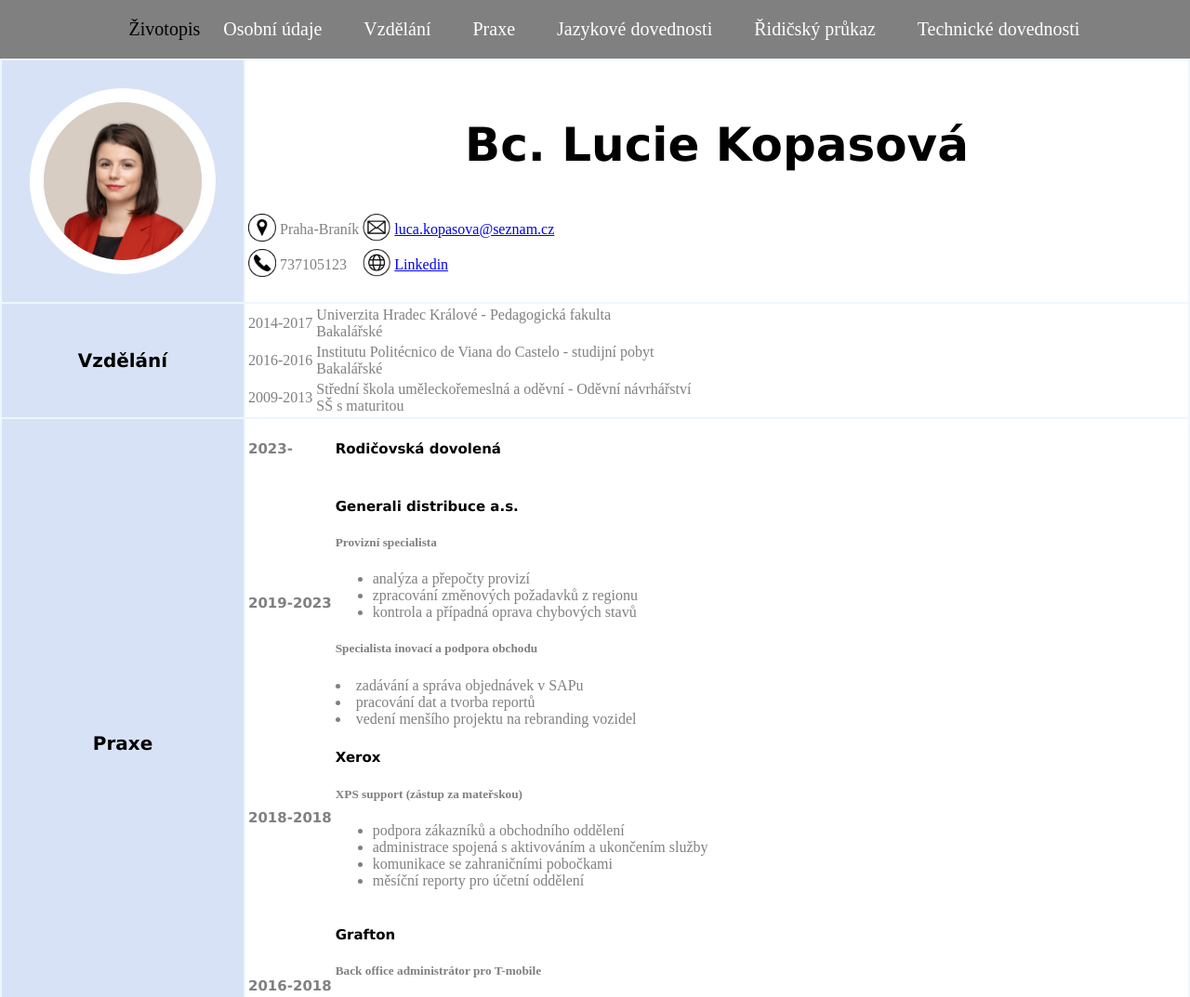
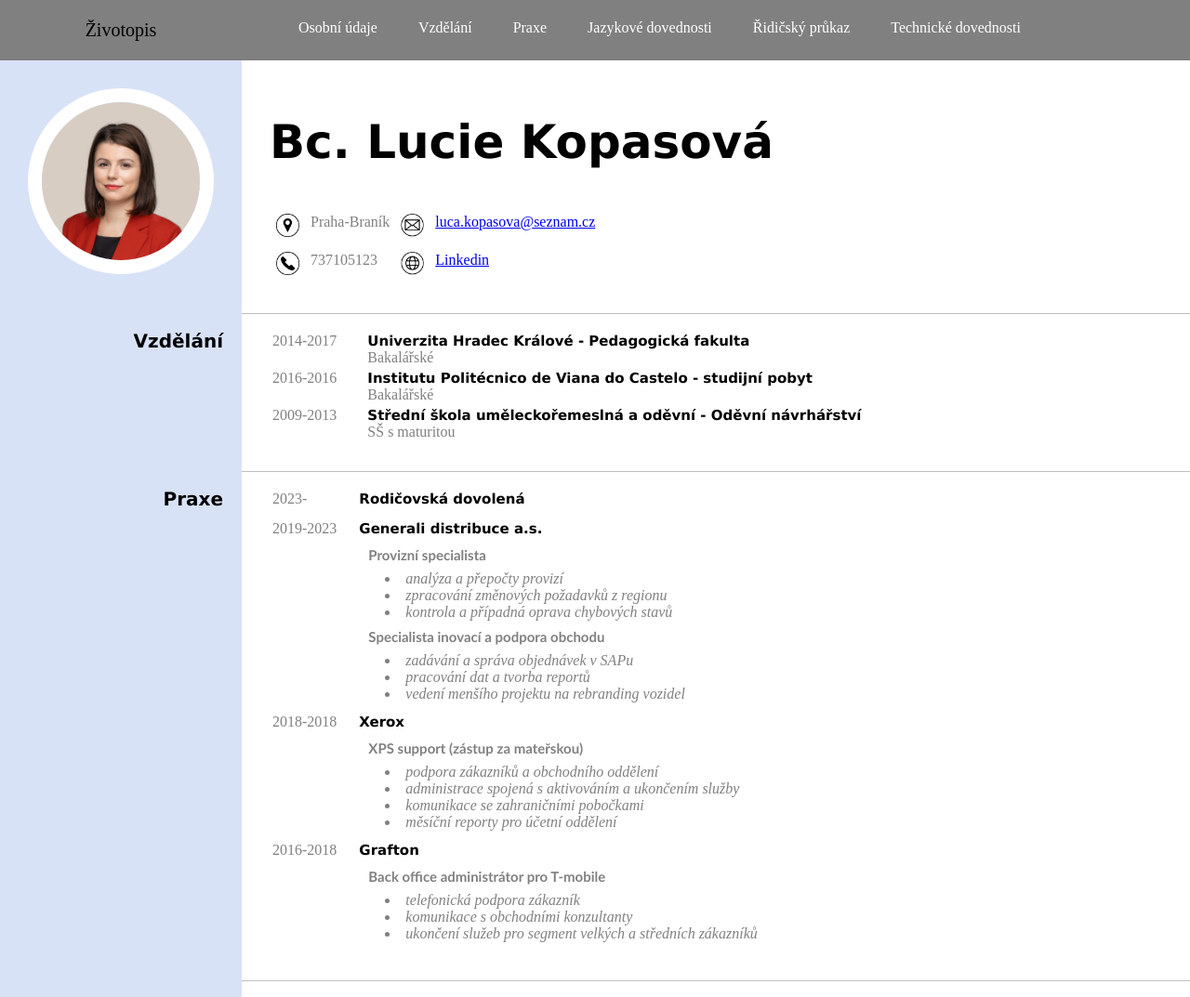
Before and after one commit to LucieKopasova/UkolCV, a plain HTML site: page index.html in a window 1280 px wide. Shown: the top 1073 px of the page at 93% size. Drawn offline with Linux system fonts and the light colour scheme.

Commit message:
úprava záhlaví

```diff
--- a/index.html
+++ b/index.html
@@ -8,27 +8,30 @@
 
 </head>
 <body>
-    <header class="hlavicka">
-        <!---<p>Životopis</p> -->
-
+<table class="tablebody">
+        <tr class="radekhlavicka">
+            <td>
+                <header class="hlavicka">Životopis</header>
+            </td>
+            <td>
                 <ul class="menu">
-            <li>Životopis</li>
-            <li><a href="#osobni udaje">Osobní údaje</a></li>
+                    <li><a href="#osobniudaje">Osobní údaje</a></li>
                     <li><a href="#vzdelani">Vzdělání</a></li>
                     <li><a href="#praxe">Praxe</a></li>
                     <li><a href="#jazykovedovednosti">Jazykové dovednosti</a></li>
                     <li><a href="#ridicskyprukaz">Řidičský průkaz</a></li>
                     <li><a href="#technickedovednosti">Technické dovednosti</a></li>
                 </ul>
-    </header>
-<table class="tablebody">
+                </td>
+
+        </tr>
     <tr>
     <td class="sloupec">
         <img class="profilovafotka" src="Obrázky/Profilova_fotka_Kopasova.jpg" alt=" Foto Lucie Kopasové">
     </td>
     <td class="sloupecdve">
-        <section class="osobni udaje" id="osobni udaje">
-            <h1>Bc. Lucie Kopasová</h1></body>
+        <section class="osobniudaje" id="osobniudaje">
+            <h1>Bc. Lucie Kopasová</h1>
 
             <table>
                 <tr>
@@ -55,15 +58,15 @@
             <table>
                 <tr>
                     <td>2014-2017</td>
-                    <td>Univerzita Hradec Králové - Pedagogická fakulta<br>Bakalářské</td>
+                    <td class="sloupecskol"><strong>Univerzita Hradec Králové - Pedagogická fakulta</strong><br>Bakalářské</td>
                 </tr>
                 <tr>
                     <td>2016-2016</td>
-                    <td>Institutu Politécnico de Viana do Castelo - studijní pobyt<br>Bakalářské</td>
+                    <td class="sloupecskol"><strong>Institutu Politécnico de Viana do Castelo - studijní pobyt</strong><br>Bakalářské</td>
                 </tr>
                 <tr>
                     <td>2009-2013</td>
-                    <td>Střední škola uměleckořemeslná a oděvní - Oděvní návrhářství<br>SŠ s maturitou</td>
+                    <td class="sloupecskol"><strong>Střední škola uměleckořemeslná a oděvní - Oděvní návrhářství</strong><br>SŠ s maturitou</td>
                 </tr>
             </table>
         </section>
@@ -77,7 +80,7 @@
             <table>
                 <tr>
                 <td>
-                    <h3>2023-    </h3>
+                    2023-
                 </td>
                 <td>
                     <h4>Rodičovská dovolená</h4>
@@ -85,7 +88,7 @@
                 </tr>
                 <tr>
                 <td>
-                    <h3>2019-2023</h3>
+                    2019-2023
                 </td>
                 <td>
                     <h4>Generali distribuce a.s.</h4>
@@ -97,7 +100,7 @@
                             </ul>
 
                         <h5>Specialista inovací a podpora obchodu</h5>
-                            </ul>
+                            <ul>
                                 <li>zadávání a správa objednávek v SAPu</li>
                                 <li> pracování dat a tvorba reportů</li>
                                 <li>vedení menšího projektu na rebranding vozidel</li>
@@ -106,7 +109,7 @@
                 </tr>
                 <tr>
                 <td>
-                    <h3>2018-2018</h3>
+                    2018-2018
                 </td>
                 <td>
                     <h4>Xerox</h4>
@@ -121,7 +124,7 @@
                 </tr>
                 <tr>
                 <td>
-                    <h3>2016-2018</h3>
+                    2016-2018
                 </td>
                 <td>
                     <h4>Grafton</h4>
@@ -142,7 +145,7 @@
     <td class="sloupec"><h2>Jazykové znalosti</h2>
     </td>
     <td class="sloupecdve">
-        <section class="jazykove dovednosti" id="jazykovedovednosti">
+        <section class="jazykovedovednosti" id="jazykovedovednosti">
             <ul>
                 <li>Anglický jazyk </li>
                 <li>Český jazyk </li>
@@ -154,7 +157,7 @@
     <td class="sloupec"><h2>Řidičský průkaz</h2>
     </td>
     <td class="sloupecdve">
-        <section class="ridicsky prukaz" id="ridicskyprukaz">
+        <section class="ridicskyprukaz" id="ridicskyprukaz">
              <ul>
                 <li> B - osobní auta</li>
             </ul>
@@ -165,7 +168,7 @@
     <td class="sloupec"><h2>Technické znalosti</h2>
     </td>
     <td class="sloupecdve">
-        <section class="technicke dovednosti" id="technickedovednosti">
+        <section class="technickedovednosti" id="technickedovednosti">
             <ul>
                 <li>MS Word, MS Excel, MS PowerPoint, Power Query</li>
                 <li>Adobe Illustrator, Adobe Photoshop</li>
@@ -181,15 +184,3 @@
     </footer>
 </body>
 </html>
-
-<!--
-<table>
-    <tr>
-    <td></td>
-    </tr>
-
-    <tr>
-        <td></td>
-    </tr>
-</table>
-    -->
--- a/style.css
+++ b/style.css
@@ -1,3 +1,7 @@
+.radekhlavicka {
+    background-color: gray;
+}
+
 body {
     color:gray;
     background-color: #edf7fd;
@@ -9,43 +13,45 @@ body {
     background-color: #d8e2f7;
     padding: 0;
     width: 20%;
-
 }
 
 .sloupecdve {
     background-color: white;
-    padding: 0;
+    padding:17px 30px;
     width:80%;
-
-
-
+    border-bottom: 1px solid rgb(190, 190, 190) ;
+    padding-bottom: 30px;
 }
 
-.tablebody{
+.tablebody {
     width: 100%;
     margin: 0;
+    border-spacing: 0;
 }
 
+td {
+vertical-align: top;
+}
 
 
 h1 {
     color: black;
     font-family: Verdana, Geneva, Tahoma, sans-serif;
     font-size: 50px;
-    text-align: center;
+    text-align: left;
 }
 
 h2 {
     color: black;
     font-family: Verdana, Geneva, Tahoma, sans-serif;
     font-size: 20px;
-    text-align: center;
+    text-align: right;
+    margin-right: 20px;
 }
 
-h3{
+h3 {
     font-family: Verdana, Geneva, Tahoma, sans-serif;
     font-size: 15px;
-
 }
 
 
@@ -53,11 +59,52 @@ h4 {
     color: black;
     font-family: Verdana, Geneva, Tahoma, sans-serif;
     font-size: 15px;
+    margin: 0 15px 10px 20px;
 }
+
 h5{
-    font-family: 'Gill Sans', 'Gill Sans MT', Calibri, 'Trebuchet MS', sans-serif
-    font-size: 30px;
+    font-family: 'Gill Sans', 'Gill Sans MT', Calibri, 'Trebuchet MS', sans-serif;
+    font-size: 15px;
+    margin: 0px 30px;
 }
+
+.menu {
+    margin: 0;
+}
+
+.menu li {
+    display: inline-block;
+}
+
+.menu a {
+    color: white;
+    text-decoration: none;
+    display: inline-block;
+    padding: 20px 20px;
+}
+
+.menu a:hover,
+.menu a:focus,
+.menu a:active {
+    background-color: rgb(109, 109, 109);
+}
+
+.praxe ul {
+    margin: 8px;
+    font-style: italic;
+    list-style: inside;
+}
+
+.vzdelani strong {
+    color: black;
+    font-family: Verdana, Geneva, Tahoma, sans-serif;
+    font-size: 15px;
+}
+
+.sloupecskol {
+    padding-left: 30px;
+}
+
 
 .profilovafotka {
     width: 170px;
@@ -68,7 +115,7 @@ h5{
 }
 
 .ikona {
-    width: 30px;
+    width: 25px;
 }
 
 .hlavicka {
@@ -76,40 +123,14 @@ h5{
     font-size: 20px;
     text-align: center;
     background-color: grey;
-    padding: 0;
+    padding: 20px;
     margin: 0;
 }
 
-.menu {
-    margin: 0;
+
+.osobniudaje td {
+    padding: 5px;
 }
-.menu li{
-    display: inline-block;
-}
-
-.menu a{
-    color: white;
-    text-decoration: none;
-    display: inline-block;
-    padding: 20px 20px;
-}
-
-.menu a:hover,
-.menu a:focus,
-.menu a:active{
-    background-color: rgb(109, 109, 109);
-}
-
-.osobni udaje {
-    text-align: center;
-    overflow: auto;
-}
-
-/*.vzdelani {
-    width: 600px;
-    margin: 0 auto;
-}
-*/
 
 .paticka {
     color: white;
@@ -117,10 +138,9 @@ h5{
     background-color: dimgrey;
     width:100%;
     margin: 0;
-
 }
 
-.paticka p{
+.paticka p {
     margin: 0;
  }
 
@@ -128,11 +148,11 @@ h5{
 /*
 .hlavicka
 .menu
-.osobni udaje
+.osobniudaje
 .vzdelani
 .Praxe
-.jazykove dovednosti
+.jazykovedovednosti
 .ridicsky prukaz
-.technicke dovednosti
+.technickedovednosti
 .paticka
 */
```
Lines whose indentation alone changed are shown as unchanged.
